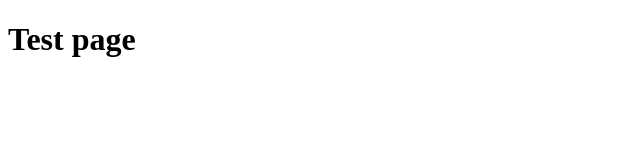
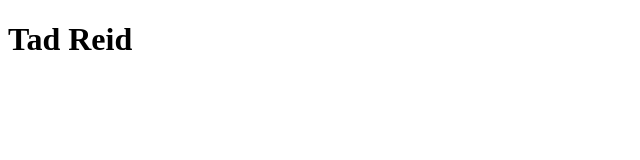
Before and after one commit to treid20/treid20.github.io, a plain HTML site: page index.html in a window 1280 px wide. Shown: the full height of the page, 0-640 px from the left. Drawn offline with Linux system fonts and the light colour scheme.

Commit message:
initial commit

```diff
--- a/index.html
+++ b/index.html
@@ -1,5 +1,9 @@
 <!DOCTYPE html>
 <html>
-    <head><title>Test Page</title></head>
-    <body><h1>Test page</h1></body>
+    <head>
+        <title>Tad Reid</title>
+    </head>
+    <body>
+        <h1>Tad Reid</h1>
+    </body>
 </html>
```
